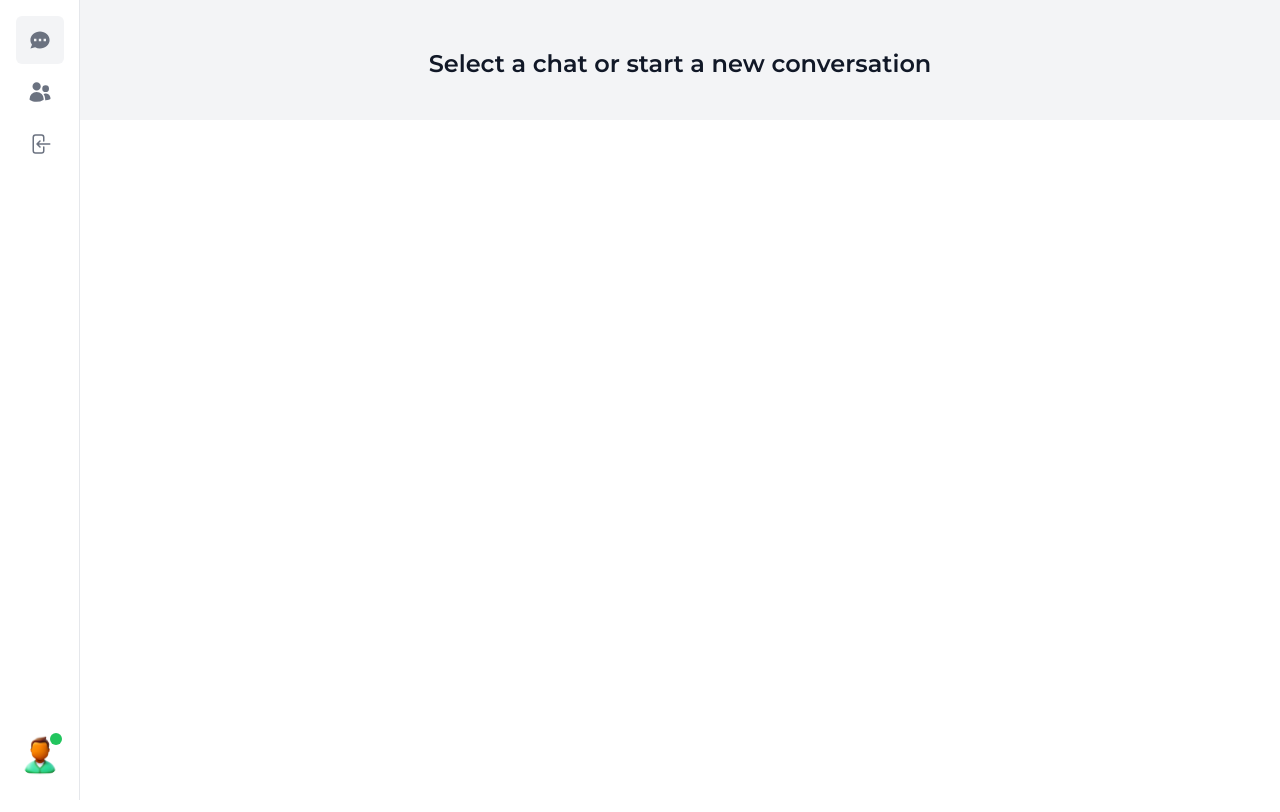
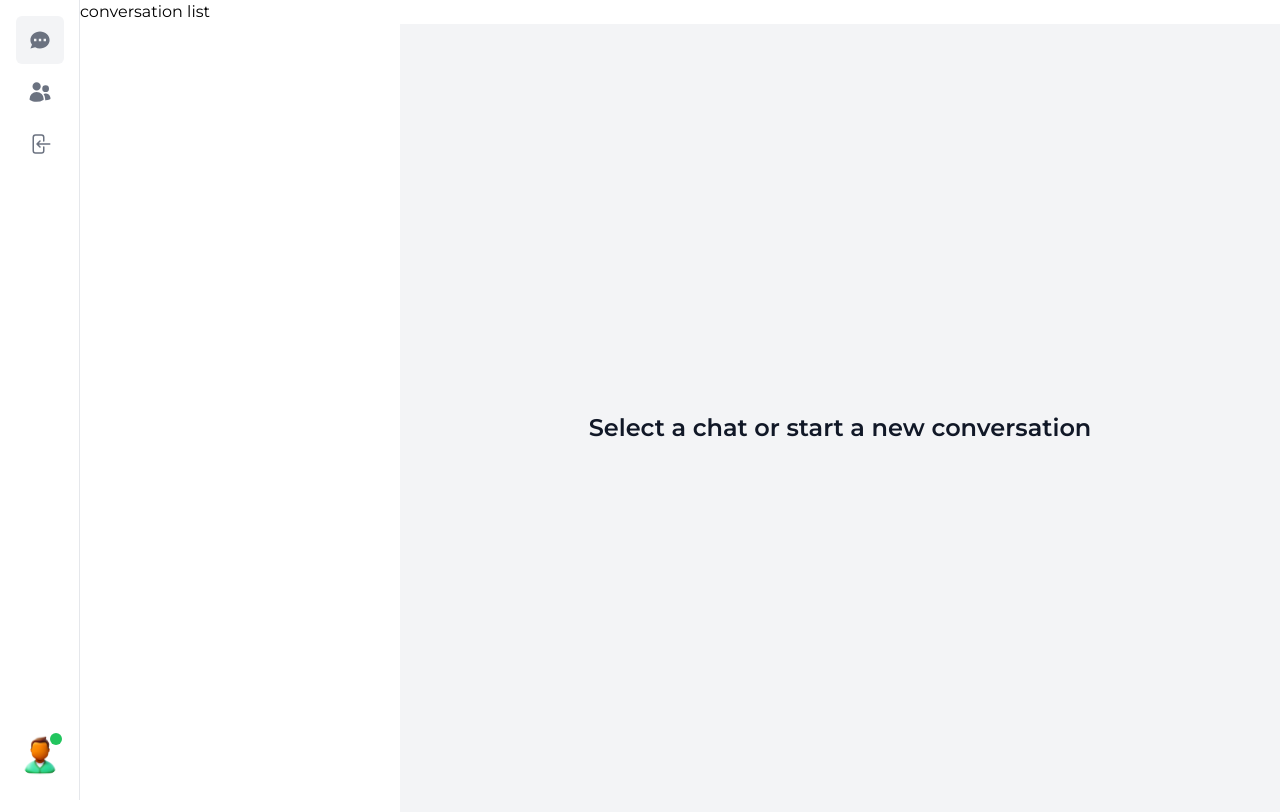
Before and after one commit to mrwebwork/messenger, a Next.js app: page /conversations in a window 1280 px wide. Shown: the top 812 px of the page. Built offline with nearby package versions, Linux system fonts and the light colour scheme; no server answers.

Commit message:
Add getConversations function and integrate with ConversationsLayout

```diff
--- /dev/null
+++ b/app/actions/getConversations.ts
@@ -0,0 +1,40 @@
+import prisma from "@/app/libs/prismadb";
+import getCurrentUser from "./getCurrentUser";
+
+const getConversations = async () => {
+  const currentUser = await getCurrentUser();
+
+  if (!currentUser) {
+    return [];
+  }
+
+  try {
+    const conversations = await prisma.conversation.findMany({
+      //* Order by lastest active message
+      orderBy: {
+        lastMessageAt: "desc",
+      },
+      //* Load every conversation that includes current user
+      where: {
+        userIds: {
+          has: currentUser.id,
+        },
+      },
+      include: {
+        users: true,
+        messages: {
+          include: {
+            sender: true,
+            seen: true,
+          },
+        },
+      },
+    });
+
+    return conversations;
+  } catch (error: any) {
+    return [];
+  }
+};
+
+export default getConversations;
--- /dev/null
+++ b/app/conversations/components/ConversationList.tsx
@@ -0,0 +1,19 @@
+"use client";
+
+import { Conversation } from "@prisma/client";
+
+interface ConversationListProps {
+  initialItems: Conversation[];
+}
+
+const ConversationList: React.FC<ConversationListProps> = ({
+  initialItems,
+}) => {
+  return (
+    <div>
+      <div>conversation list</div>
+    </div>
+  );
+};
+
+export default ConversationList;
--- a/app/conversations/layout.tsx
+++ b/app/conversations/layout.tsx
@@ -1,15 +1,21 @@
+import getConversations from "../actions/getConversations";
 import Sidebar from "../components/sidebar/Sidebar";
+
+import ConversationList from "./components/ConversationList";
 
 export default async function ConversationsLayout({
   children,
 }: {
   children: React.ReactNode;
 }) {
+  const conversations = await getConversations();
+
   return (
-    <div>
       <Sidebar>
-        <div className="h-full">{children}</div>
+        <div className="h-full">
+          <ConversationList initialItems={conversations} />
+          {children}
+        </div>
       </Sidebar>
-    </div>
   );
 }
--- a/app/conversations/page.tsx
+++ b/app/conversations/page.tsx
@@ -10,7 +10,12 @@
   const { isOpen } = useConversation();
 
   return (
-    <div className={clsx("h-full lg:block", isOpen ? "block" : "hidden")}>
+    <div
+      className={clsx(
+        "lg:pl-80 h-full lg:block",
+        isOpen ? "block" : "hidden"
+      )}
+    >
       <EmptyState />
     </div>
   );
```
